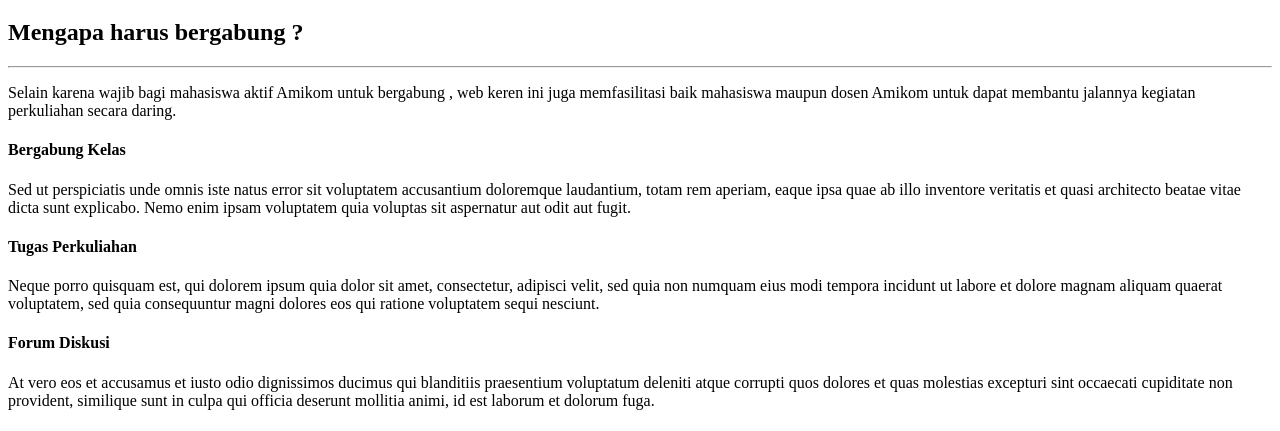
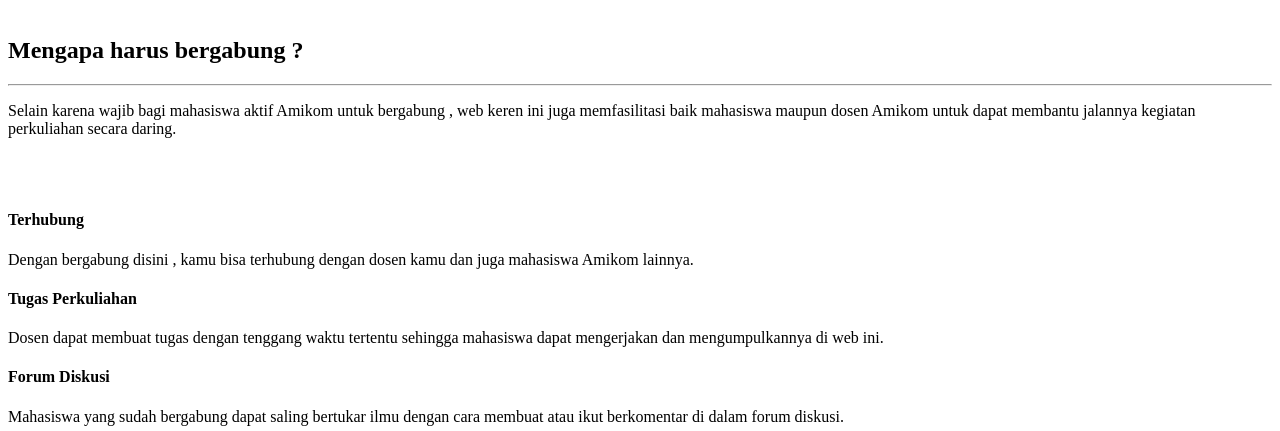
Before and after one commit to rizkychi/alice, a PHP site: page /page/landing.php in a window 1280 px wide. Shown: the part 616-1047 px from the top of the page. Run offline with PHP 8.4, Linux system fonts and the light colour scheme.

Commit message:
transleted

```diff
--- a/index.php
+++ b/index.php
@@ -313,7 +313,7 @@
                         <div class="dropdown-menu dropdown-menu-lg-right dropdown-secondary" aria-labelledby="navbarMainContent-dropdown">
                             <?php
                                 if ($role != 1) {
-                                    ?><a class="dropdown-item" href="?p=akun">Akunku</a><?php
+                                    ?><a class="dropdown-item" href="?p=akun">Profil</a><?php
                                 }
                             ?>
                             <a class="dropdown-item" href="action/do_logout.php">Keluar</a>
--- a/page/class.php
+++ b/page/class.php
@@ -288,7 +288,7 @@
                 } else {
                     ?>
                         <div class="col-md-12 dark-grey-text row justify-content-center mt-5">
-                            <em>Wooohhooooo tidak ada tugas</em>
+                            <em>Aseeek tidak ada tugas</em>
                         </div>
                     <?php
                 }
--- a/page/home.php
+++ b/page/home.php
@@ -92,7 +92,7 @@
                       }
                       echo '</div>';
                   } else {
-                      echo "<p class='font-weight-light font-italic text-center my-5' style='line-height: 0.9;'>Woohooo tidak ada tugas</p>";
+                      echo "<p class='font-weight-light font-italic text-center my-5' style='line-height: 0.9;'>Aseeek tidak ada tugas</p>";
                   }
                 ?>
               </div>
@@ -314,7 +314,7 @@
                       }
                       echo '</div>';
                   } else {
-                      echo "<p class='font-weight-light font-italic text-center my-5' style='line-height: 0.9;'>Woohooo tidak ada tugas</p>";
+                      echo "<p class='font-weight-light font-italic text-center my-5' style='line-height: 0.9;'>Aseeek tidak ada tugas</p>";
                   }
                 ?>
               </div>
--- a/page/landing.php
+++ b/page/landing.php
@@ -45,11 +45,7 @@
               <strong>Manfaat</strong>
             </a>
           </li>
-          <li class="nav-item">
-            <a class="nav-link heather-color" href="#articles" data-offset="100">
-              <strong>Fitur</strong>
-            </a>
-          </li>
+
           <li class="nav-item">
             <a class="nav-link pt-0-1" href="#login" data-offset="100">
               <button type="button" class="btn btn-outline-purple-pastel btn-rounded btn-md z-depth-0 m-0 pt-2">Masuk <i class="fas fa-angle-double-right"></i></button>
@@ -104,13 +100,13 @@
 
       <!-- Section: About Us -->
       <section id="about" class="mb-5 pb-5">
-
+      <br><br>
         <!-- Section heading -->
         <h2 class="h1-responsive font-weight-bold text-center">Mengapa harus bergabung ?</h2>
         <hr class="hr-pink my-3">
         <p class="lead grey-text text-center w-responsive mx-auto mb-5 pb-3">Selain karena wajib bagi mahasiswa aktif Amikom untuk bergabung , web keren ini
         juga memfasilitasi baik mahasiswa maupun dosen Amikom untuk dapat membantu jalannya kegiatan perkuliahan secara daring.</p>
-
+        <br><br>
         <!-- Grid row -->
         <div class="row">
 
@@ -128,12 +124,8 @@
 
               <!-- Grid column -->
               <div class="col-lg-10 col-md-9 col-10">
-                <h4 class="font-weight-bold orange-pastel">Bergabung Kelas</h4>
-                <p class="grey-text">Sed ut perspiciatis unde omnis iste natus error sit voluptatem accusantium
-                  doloremque laudantium,
-                  totam rem aperiam, eaque ipsa quae ab illo inventore veritatis et quasi architecto beatae vitae dicta
-                  sunt explicabo.
-                  Nemo enim ipsam voluptatem quia voluptas sit aspernatur aut odit aut fugit.</p>
+                <h4 class="font-weight-bold orange-pastel">Terhubung</h4>
+                <p class="grey-text">Dengan bergabung disini , kamu bisa terhubung dengan dosen kamu dan juga mahasiswa Amikom lainnya.</p>
 
               </div>
               <!-- Grid column -->
@@ -159,10 +151,8 @@
               <!-- Grid column -->
               <div class="col-lg-10 col-md-9 col-10">
                 <h4 class="font-weight-bold blue-pastel">Tugas Perkuliahan</h4>
-                <p class="grey-text">Neque porro quisquam est, qui dolorem ipsum quia dolor sit amet, consectetur,
-                  adipisci velit,
-                  sed quia non numquam eius modi tempora incidunt ut labore et dolore magnam aliquam quaerat voluptatem,
-                  sed quia consequuntur magni dolores eos qui ratione voluptatem sequi nesciunt.</p>
+                <p class="grey-text">Dosen dapat membuat tugas dengan tenggang waktu tertentu sehingga mahasiswa dapat mengerjakan dan
+                mengumpulkannya di web ini.</p>
 
               </div>
               <!-- Grid column -->
@@ -188,12 +178,8 @@
               <!-- Grid column -->
               <div class="col-lg-10 col-md-9 col-10">
                 <h4 class="font-weight-bold green-pastel">Forum Diskusi</h4>
-                <p class="grey-text">At vero eos et accusamus et iusto odio dignissimos ducimus qui blanditiis
-                  praesentium
-                  voluptatum deleniti atque corrupti quos dolores et quas molestias excepturi sint occaecati cupiditate
-                  non provident,
-                  similique sunt in culpa qui officia deserunt mollitia animi, id est laborum et dolorum fuga.</p>
-
+                <p class="grey-text">Mahasiswa yang sudah bergabung dapat saling bertukar ilmu dengan cara membuat atau ikut berkomentar di dalam forum diskusi.</p>
+                <br> <br> <br>
               </div>
               <!-- Grid column -->
 
@@ -277,97 +263,10 @@
       </section>
       <!-- Section: Offer -->
 
-      <!-- Section: Articles -->
-      <section id="articles" class="mb-5 pb-5">
-
-        <!-- Section heading -->
-        <h2 class="h1-responsive font-weight-bold text-center">Fitur Lengkap</h2>
-        <hr class="hr-pink my-3">
-        <p class="lead grey-text text-center w-responsive mx-auto mb-5 pb-3">Duis aute irure dolor in reprehenderit in
-          voluptate velit esse cillum dolore eu fugiat nulla pariatur. Excepteur sint occaecat cupidatat non
-          proident, sunt in culpa qui officia deserunt mollit.</p>
-
-        <!-- Grid row -->
-        <div class="row text-center">
-
-          <!-- Grid column -->
-          <div class="col-lg-4 col-md-12 mb-lg-0 mb-4">
-            <!--Featured image-->
-            <div class="view overlay rounded z-depth-1">
-              <img src="https://mdbootstrap.com/img/Photos/Others/images/58.jpg" class="img-fluid"
-                alt="Sample project image">
-              <a>
-                <div class="mask rgba-white-slight"></div>
-              </a>
-            </div>
-            <!--Excerpt-->
-            <div class="card-body pb-0">
-              <h4 class="font-weight-bold my-3">The title of the news</h4>
-              <p class="grey-text">Et harum quidem rerum facilis est et expedita distinctio.
-                Nam libero tempore, cum soluta nobis est eligendi optio cumque nihil impedit quo minus id quod maxime
-                placeat facere possimus,
-                omnis voluptas assumenda est, omnis dolor repellendus. Temporibus autem quibusdam et aut officiis
-                debitis aut rerum necessitatibus
-                saepe eveniet ut et voluptates repudiandae sint et molestiae non recusandae.
-              </p>
-            </div>
-          </div>
-          <!-- Grid column -->
-
-          <!-- Grid column -->
-          <div class="col-lg-4 col-md-6 mb-md-0 mb-4">
-            <!--Featured image-->
-            <div class="view overlay rounded z-depth-1">
-              <img src="https://mdbootstrap.com/img/Photos/Others/project4.jpg" class="img-fluid"
-                alt="Sample project image">
-              <a>
-                <div class="mask rgba-white-slight"></div>
-              </a>
-            </div>
-            <!--Excerpt-->
-            <div class="card-body pb-0">
-              <h4 class="font-weight-bold my-3">The title of the news</h4>
-              <p class="grey-text">Neque porro quisquam est, qui dolorem ipsum quia dolor sit amet, consectetur,
-                adipisci velit,
-                sed quia non numquam eius modi tempora incidunt ut labore et dolore magnam aliquam quaerat voluptatem.
-                Ut enim ad minima veniam, quis nostrum exercitationem ullam corporis suscipit laboriosam, nisi ut
-                aliquid ex ea commodi consequatur,
-                quis autem vel eum iure reprehenderit qui in ea voluptate velit?
-              </p>
-            </div>
-          </div>
-          <!-- Grid column -->
-
-          <!-- Grid column -->
-          <div class="col-lg-4 col-md-6">
-            <!--Featured image-->
-            <div class="view overlay rounded z-depth-1">
-              <img src="https://mdbootstrap.com/img/Photos/Others/images/88.jpg" class="img-fluid"
-                alt="Sample project image">
-              <a>
-                <div class="mask rgba-white-slight"></div>
-              </a>
-            </div>
-            <!--Excerpt-->
-            <div class="card-body pb-0">
-              <h4 class="font-weight-bold my-3">The title of the news</h4>
-              <p class="grey-text">Lorem ipsum dolor sit amet, consectetur adipiscing elit, sed do eiusmod tempor
-                incididunt ut labore et dolore magna aliqua.
-                Ut enim ad minim veniam, quis nostrud exercitation ullamco laboris nisi ut aliquip ex ea commodo
-                consequat.
-                Duis aute irure dolor in reprehenderit in voluptate velit esse cillum dolore eu fugiat nulla pariatur.
-                Excepteur proident sunt in culpa qui officia deserunt mollit anim id est laborum.
-              </p>
-            </div>
-          </div>
-          <!-- Grid column -->
-
-      </section>
-      <!-- Section: Articles -->
 
       <!-- Section: Contact Us -->
       <section id="login" class="mb-3">
-
+      <br>
         <!-- Section heading -->
         <h2 class="h1-responsive font-weight-bold text-center">Masuk ke Akun Anda</h2>
         <hr class="hr-pink my-3">
@@ -451,13 +350,13 @@
 
           <h3 class="mb-3">
             <a class="brand purple-pastel" href="#">
-              <strong>the <br><span class="font-weight-bold">Place</span><span class="font-weight-bold pink-pastel">.</span>
+              <strong>ALICE<br><span class="font-weight-bold"></span><span class="font-weight-bold pink-pastel"></span>
               </strong>
             </a>
           </h3>
 
-          <p class="mb-1"><strong>Jefferson 5 Street<br>
-          65-987 Paris</strong></p>
+          <p class="mb-1"><strong>Jl. Ring Road Utara, Condong Catur, Sleman, Yogyakarta<br>
+          55283</strong></p>
 
         </div>
         <!-- Grid column -->
@@ -554,16 +453,8 @@
         <!-- Grid column -->
         <div class="col-md-12 col-lg-4 my-lg-0 my-4">
 
-          <h5 class="mb-4"><strong>If you want to know more about the Place,
-              leave us your email address:</strong></h5>
 
-          <div class="input-group">
-              <input type="text" class="form-control" placeholder="Your e-mail address" aria-label="Recipient's username"
-                aria-describedby="basic-addon2">
-              <div class="input-group-append">
-                <span class="input-group-text" id="basic-addon2">Send</span>
-              </div>
-            </div>
+
 
         </div>
         <!-- Grid column -->
```
